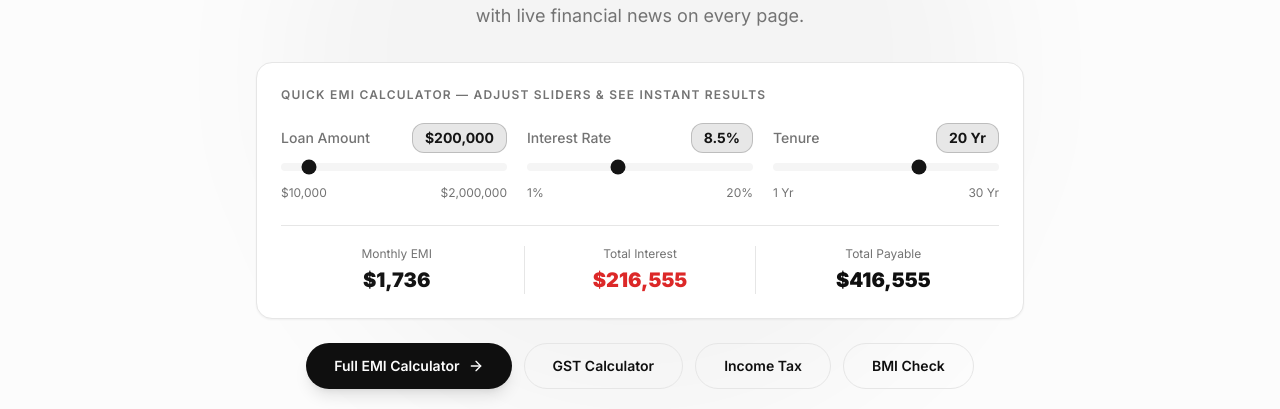
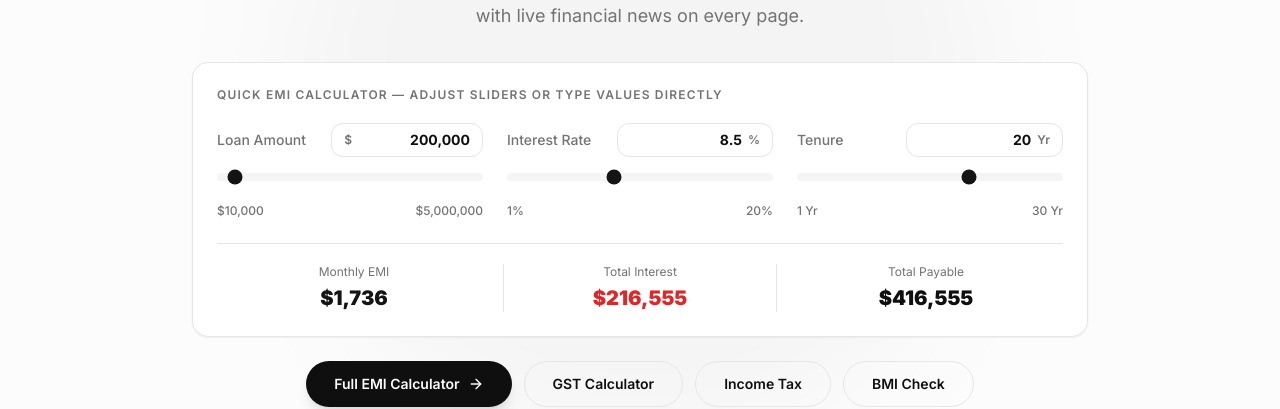
Before and after one commit to zenithdigital007/fincalc, a Next.js app: page / in a window 1280 px wide. Shown: the part 386-795 px from the top of the page. Built offline with nearby package versions, Linux system fonts and the light colour scheme; no server answers.

Commit message:
Allow editing Loan Amount, Interest Rate, and Tenure directly in text box

```diff
--- a/components/calculators/EmiCalculatorClient.tsx
+++ b/components/calculators/EmiCalculatorClient.tsx
@@ -42,7 +42,7 @@ export function EmiCalculatorClient({
           label="Loan Amount"
           value={principal}
           min={10000}
-          max={5000000}
+          max={10000000}
           step={10000}
           onChange={setPrincipal}
           formatValue={(val) => formatCurrency(val, currency)}
--- a/components/shared/HomepageEmiWidget.tsx
+++ b/components/shared/HomepageEmiWidget.tsx
@@ -4,6 +4,7 @@ import { useState, useMemo } from "react"
 import { calculateEMI } from "@/lib/math"
 import { formatCurrency } from "@/lib/utils"
 import { useCurrency } from "@/components/providers/currency-provider"
+import { SliderInput } from "@/components/shared/SliderInput"
 
 export function HomepageEmiWidget() {
   const [principal, setPrincipal] = useState(200000)
@@ -18,84 +19,45 @@ export function HomepageEmiWidget() {
 
   const fmt = (n: number) => formatCurrency(n, currency)
 
-  const principalLabel = principal >= 1000000
-    ? `${fmt(principal / 1000000).replace(/\.00$/, '')}M`
-    : principal >= 1000
-    ? `${(principal / 1000).toFixed(0)}K`
-    : fmt(principal)
-
   return (
-    <div className="w-full max-w-3xl mx-auto bg-card border border-border rounded-2xl shadow-sm p-6 text-left">
+    <div className="w-full max-w-4xl mx-auto bg-card border border-border rounded-2xl shadow-sm p-6 text-left">
       <p className="text-xs font-semibold uppercase tracking-widest text-muted-foreground mb-5">
-        Quick EMI Calculator — adjust sliders &amp; see instant results
+        Quick EMI Calculator — adjust sliders or type values directly
       </p>
 
-      <div className="grid grid-cols-1 md:grid-cols-3 gap-5 mb-6">
+      <div className="grid grid-cols-1 md:grid-cols-3 gap-6 mb-6">
         {/* Loan Amount */}
-        <div className="space-y-2">
-          <div className="flex justify-between items-center">
-            <label className="text-sm font-medium text-muted-foreground">Loan Amount</label>
-            <span className="text-sm font-bold text-primary px-3 py-1 bg-primary/10 rounded-lg border border-primary/20">
-              {fmt(principal)}
-            </span>
-          </div>
-          <input
-            type="range"
+        <SliderInput
+          label="Loan Amount"
+          value={principal}
           min={10000}
-            max={2000000}
+          max={5000000}
           step={10000}
-            value={principal}
-            onChange={(e) => setPrincipal(Number(e.target.value))}
-            className="w-full h-2 bg-secondary rounded-lg appearance-none cursor-pointer accent-primary"
+          onChange={setPrincipal}
+          formatValue={fmt}
         />
-          <div className="flex justify-between text-xs text-muted-foreground">
-            <span>{fmt(10000)}</span><span>{fmt(2000000)}</span>
-          </div>
-        </div>
 
         {/* Interest Rate */}
-        <div className="space-y-2">
-          <div className="flex justify-between items-center">
-            <label className="text-sm font-medium text-muted-foreground">Interest Rate</label>
-            <span className="text-sm font-bold text-primary px-3 py-1 bg-primary/10 rounded-lg border border-primary/20">
-              {rate}%
-            </span>
-          </div>
-          <input
-            type="range"
+        <SliderInput
+          label="Interest Rate"
+          value={rate}
           min={1}
           max={20}
-            step={0.25}
-            value={rate}
-            onChange={(e) => setRate(Number(e.target.value))}
-            className="w-full h-2 bg-secondary rounded-lg appearance-none cursor-pointer accent-primary"
+          step={0.1}
+          onChange={setRate}
+          formatValue={(val) => `${val}%`}
         />
-          <div className="flex justify-between text-xs text-muted-foreground">
-            <span>1%</span><span>20%</span>
-          </div>
-        </div>
 
         {/* Tenure */}
-        <div className="space-y-2">
-          <div className="flex justify-between items-center">
-            <label className="text-sm font-medium text-muted-foreground">Tenure</label>
-            <span className="text-sm font-bold text-primary px-3 py-1 bg-primary/10 rounded-lg border border-primary/20">
-              {years} Yr
-            </span>
-          </div>
-          <input
-            type="range"
+        <SliderInput
+          label="Tenure"
+          value={years}
           min={1}
           max={30}
           step={1}
-            value={years}
-            onChange={(e) => setYears(Number(e.target.value))}
-            className="w-full h-2 bg-secondary rounded-lg appearance-none cursor-pointer accent-primary"
+          onChange={setYears}
+          formatValue={(val) => `${val} Yr`}
         />
-          <div className="flex justify-between text-xs text-muted-foreground">
-            <span>1 Yr</span><span>30 Yr</span>
-          </div>
-        </div>
       </div>
 
       {/* Results row */}
--- a/components/shared/SliderInput.tsx
+++ b/components/shared/SliderInput.tsx
@@ -2,7 +2,7 @@
 
 import * as React from "react"
 
-interface SliderInputProps {
+export interface SliderInputProps {
   label: string
   value: number
   min: number
@@ -10,31 +10,173 @@ interface SliderInputProps {
   step?: number
   onChange: (value: number) => void
   formatValue?: (value: number) => string
+  prefix?: string
+  suffix?: string
+  className?: string
 }
 
-export function SliderInput({ label, value, min, max, step = 1, onChange, formatValue }: SliderInputProps) {
-  const displayValue = formatValue ? formatValue(value) : value.toString()
+function extractPrefixAndSuffix(
+  formatValue?: (val: number) => string,
+  explicitPrefix?: string,
+  explicitSuffix?: string
+): { prefix: string; suffix: string } {
+  if (explicitPrefix !== undefined || explicitSuffix !== undefined) {
+    return {
+      prefix: explicitPrefix || "",
+      suffix: explicitSuffix || "",
+    }
+  }
+
+  if (!formatValue) {
+    return { prefix: "", suffix: "" }
+  }
+
+  // Sample with 12345 to inspect formatting
+  const sample = formatValue(12345)
+
+  let prefix = ""
+  let suffix = ""
+
+  // Match non-numeric leading symbols (e.g. "$", "₹", "€", "£", "A$", "C$", "S$", etc.)
+  const prefixMatch = sample.match(/^([^0-9\s.,]+)/)
+  if (prefixMatch) {
+    prefix = prefixMatch[1].trim()
+  }
+
+  // Match non-numeric trailing symbols (e.g. "%", "Yr", "yr", "km/L", "OFF", etc.)
+  const suffixMatch = sample.match(/([^0-9\s.,]+)$/)
+  if (suffixMatch) {
+    suffix = suffixMatch[1].trim()
+  }
+
+  return { prefix, suffix }
+}
+
+export function SliderInput({
+  label,
+  value,
+  min,
+  max,
+  step = 1,
+  onChange,
+  formatValue,
+  prefix: customPrefix,
+  suffix: customSuffix,
+  className = "",
+}: SliderInputProps) {
+  const [isFocused, setIsFocused] = React.useState(false)
+  const [rawText, setRawText] = React.useState(value.toString())
+
+  const { prefix, suffix } = React.useMemo(
+    () => extractPrefixAndSuffix(formatValue, customPrefix, customSuffix),
+    [formatValue, customPrefix, customSuffix]
+  )
+
+  // Keep rawText in sync with value when not focused
+  React.useEffect(() => {
+    if (!isFocused) {
+      setRawText(value.toString())
+    }
+  }, [value, isFocused])
+
+  // Formatted string to show when not focused
+  const displayValue = React.useMemo(() => {
+    if (step < 1) {
+      return value.toString()
+    }
+    return value.toLocaleString("en-US")
+  }, [value, step])
+
+  const handleFocus = (e: React.FocusEvent<HTMLInputElement>) => {
+    setIsFocused(true)
+    setRawText(value.toString())
+    e.target.select()
+  }
+
+  const handleChange = (e: React.ChangeEvent<HTMLInputElement>) => {
+    const val = e.target.value
+    // Allow numbers and at most one decimal point
+    const sanitized = val.replace(/[^0-9.]/g, "")
+    const parts = sanitized.split(".")
+    const cleanVal = parts.length > 2 ? `${parts[0]}.${parts.slice(1).join("")}` : sanitized
+
+    setRawText(cleanVal)
+
+    if (cleanVal !== "" && cleanVal !== ".") {
+      const parsed = parseFloat(cleanVal)
+      if (!isNaN(parsed)) {
+        onChange(parsed)
+      }
+    }
+  }
+
+  const handleBlur = () => {
+    setIsFocused(false)
+    let parsed = parseFloat(rawText)
+    if (isNaN(parsed)) {
+      parsed = min
+    }
+    const clamped = Math.min(max, Math.max(min, parsed))
+    onChange(clamped)
+    setRawText(clamped.toString())
+  }
+
+  const handleKeyDown = (e: React.KeyboardEvent<HTMLInputElement>) => {
+    if (e.key === "Enter") {
+      e.currentTarget.blur()
+    }
+  }
+
+  const minLabel = formatValue ? formatValue(min) : `${prefix}${min}${suffix ? " " + suffix : ""}`
+  const maxLabel = formatValue ? formatValue(max) : `${prefix}${max}${suffix ? " " + suffix : ""}`
 
   return (
-    <div className="space-y-4 group">
-      <div className="flex justify-between items-center">
-        <label className="text-sm font-medium text-muted-foreground group-hover:text-foreground transition-colors">{label}</label>
-        <div className="px-4 py-2 bg-primary/10 text-primary rounded-xl border border-primary/20 text-sm font-bold shadow-sm smooth-transition group-hover:shadow-md group-hover:-translate-y-0.5">
-          {displayValue}
+    <div className={`space-y-4 group ${className}`}>
+      <div className="flex justify-between items-center gap-4">
+        <label className="text-sm font-medium text-muted-foreground group-hover:text-foreground transition-colors cursor-pointer">
+          {label}
+        </label>
+
+        {/* Editable Value Text Box */}
+        <div className="flex items-center bg-card border border-input rounded-xl px-3 py-1.5 shadow-xs focus-within:ring-2 focus-within:ring-primary/40 focus-within:border-primary transition-all group-hover:border-primary/40">
+          {prefix && (
+            <span className="text-xs font-semibold text-muted-foreground select-none mr-1.5">
+              {prefix}
+            </span>
+          )}
+          <input
+            type="text"
+            inputMode="decimal"
+            value={isFocused ? rawText : displayValue}
+            onFocus={handleFocus}
+            onBlur={handleBlur}
+            onChange={handleChange}
+            onKeyDown={handleKeyDown}
+            className="w-24 sm:w-28 text-right bg-transparent text-sm font-bold text-foreground focus:outline-none focus:text-primary transition-colors cursor-text"
+            aria-label={label}
+          />
+          {suffix && (
+            <span className="text-xs font-semibold text-muted-foreground select-none ml-1.5">
+              {suffix}
+            </span>
+          )}
         </div>
       </div>
+
       <input
         type="range"
         min={min}
         max={max}
         step={step}
-        value={value}
+        value={Math.min(max, Math.max(min, value))}
         onChange={(e) => onChange(Number(e.target.value))}
         className="w-full h-2 bg-secondary rounded-lg appearance-none cursor-pointer accent-primary focus:outline-none focus:ring-2 focus:ring-primary/50 transition-all"
+        aria-label={`${label} slider`}
       />
+
       <div className="flex justify-between text-xs text-muted-foreground font-medium">
-        <span>{formatValue ? formatValue(min) : min}</span>
-        <span>{formatValue ? formatValue(max) : max}</span>
+        <span>{minLabel}</span>
+        <span>{maxLabel}</span>
       </div>
     </div>
   )
```
Also changed, not shown: components/calculators/DiscountCalculatorClient.tsx (+11 -20 lines), components/calculators/FuelCostCalculatorClient.tsx (+29 -26 lines). Lines whose indentation alone changed are shown as unchanged.
